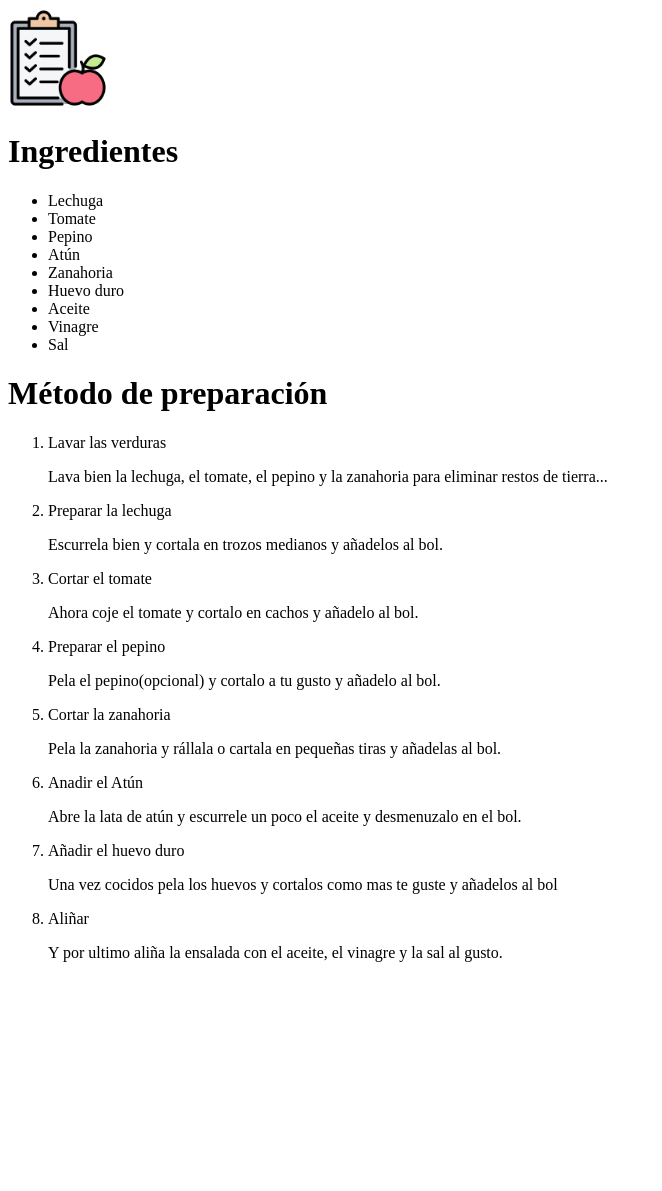
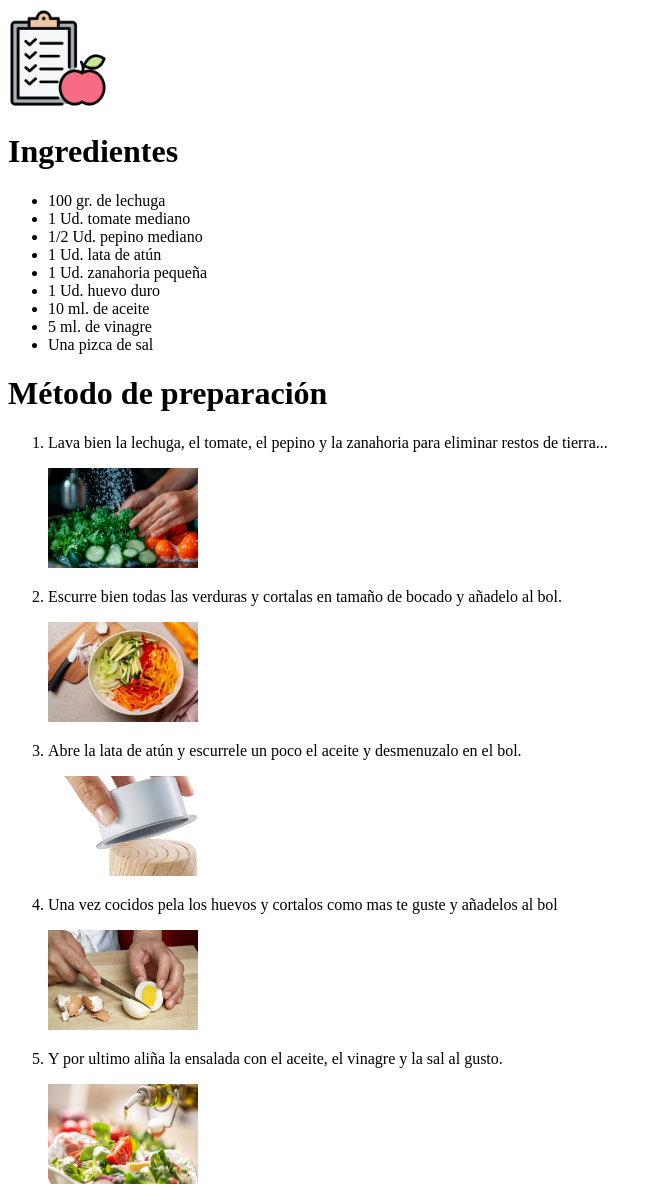
Before and after one commit to alexmv07/MarmolAlex_ASIX1_0373_A01_MenuSaludable, a plain HTML site: page primer plato.html in a window 1280 px wide. Shown: the whole page, without its empty margins (0-662 px from the left). Before the commit the page ends 978 px from the top, so only its background shows below. Drawn offline with Linux system fonts and the light colour scheme.

Commit message:
modificar y casi terminar primer plato

```diff
--- a/primer plato.html
+++ b/primer plato.html
@@ -12,41 +12,37 @@
 </a>
     <h1>Ingredientes</h1>
         <ul>
-            <li>Lechuga</li>
-            <li>Tomate</li>
-            <li>Pepino</li>
-            <li>Atún</li>
-            <li>Zanahoria</li>
-            <li>Huevo duro</li>
-            <li>Aceite</li>
-            <li>Vinagre</li>
-            <li>Sal</li>
+            <li>100 gr. de lechuga</li>
+            <li>1 Ud. tomate mediano</li>
+            <li>1/2 Ud. pepino mediano</li>
+            <li>1 Ud.  lata de atún</li>
+            <li>1 Ud. zanahoria pequeña</li>
+            <li>1 Ud. huevo duro</li>
+            <li>10 ml. de aceite</li>
+            <li>5 ml. de vinagre</li>
+            <li>Una pizca de sal</li>
         </ul>
     <h1>Método de preparación</h1>
         <ol>
-            <li>Lavar las verduras
+            <li>
                 <p>Lava bien la lechuga, el tomate, el pepino y la zanahoria para eliminar restos de tierra...</p>
+                <img src="imagenes/lavarverduras.jpg" height="100" width="150">
             </li>
-            <li>Preparar la lechuga
-                <p>Escurrela bien y cortala en trozos medianos y añadelos al bol.</p>
+            <li>
+                <p>Escurre bien todas las verduras y cortalas en tamaño de bocado y añadelo al bol.</p>
+                <img src="imagenes/verdurascortadas.jpg" height="100" width="150">
             </li>
-            <li>Cortar el tomate
-                <p>Ahora coje el tomate y cortalo en cachos y añadelo al bol.</p>
+            <li>
+                <p>Abre la lata de atún y escurrele un poco el aceite y desmenuzalo en el bol.</p>
+                <img src="imagenes/echaratun.jpg" height="100" width="150">
             </li>
-            <li>Preparar el pepino
-                <p>Pela el pepino(opcional) y cortalo a tu gusto y añadelo al bol.</p>
+            <li>
+                <p>Una vez cocidos pela los huevos y cortalos como mas te guste y añadelos al bol</p>
+                <img src="imagenes/cphuevoduro.jpg" height="100" width="150">
             </li>
-            <li>Cortar la zanahoria
-                <p>Pela la zanahoria y rállala o cartala en pequeñas tiras y añadelas al bol.</p>
-            </li>
-            <li>Anadir el Atún
-                <p>Abre la lata de atún y escurrele un poco el aceite y desmenuzalo en el bol.</p>
-            </li>
-            <li>Añadir el huevo duro
-                <p>Una vez cocidos pela los huevos y cortalos como mas te guste y añadelos al bol</p>
-            </li>
-            <li>Aliñar
+            <li>
                 <p>Y por ultimo aliña la ensalada con el aceite, el vinagre y la sal al gusto.</p>
+                <img src="imagenes/aliñarensalada.jpg" height="100" width="150">
             </li>
 
         </ol>
```
Also changed, not shown: INDEX.html (+3 -2 lines), imagenes/aliñarensalada.jpg (added), imagenes/cphuevoduro.jpg (added), imagenes/echaratun.jpg (added), imagenes/lavarverduras.jpg (added), imagenes/verdurascortadas.jpg (added).
